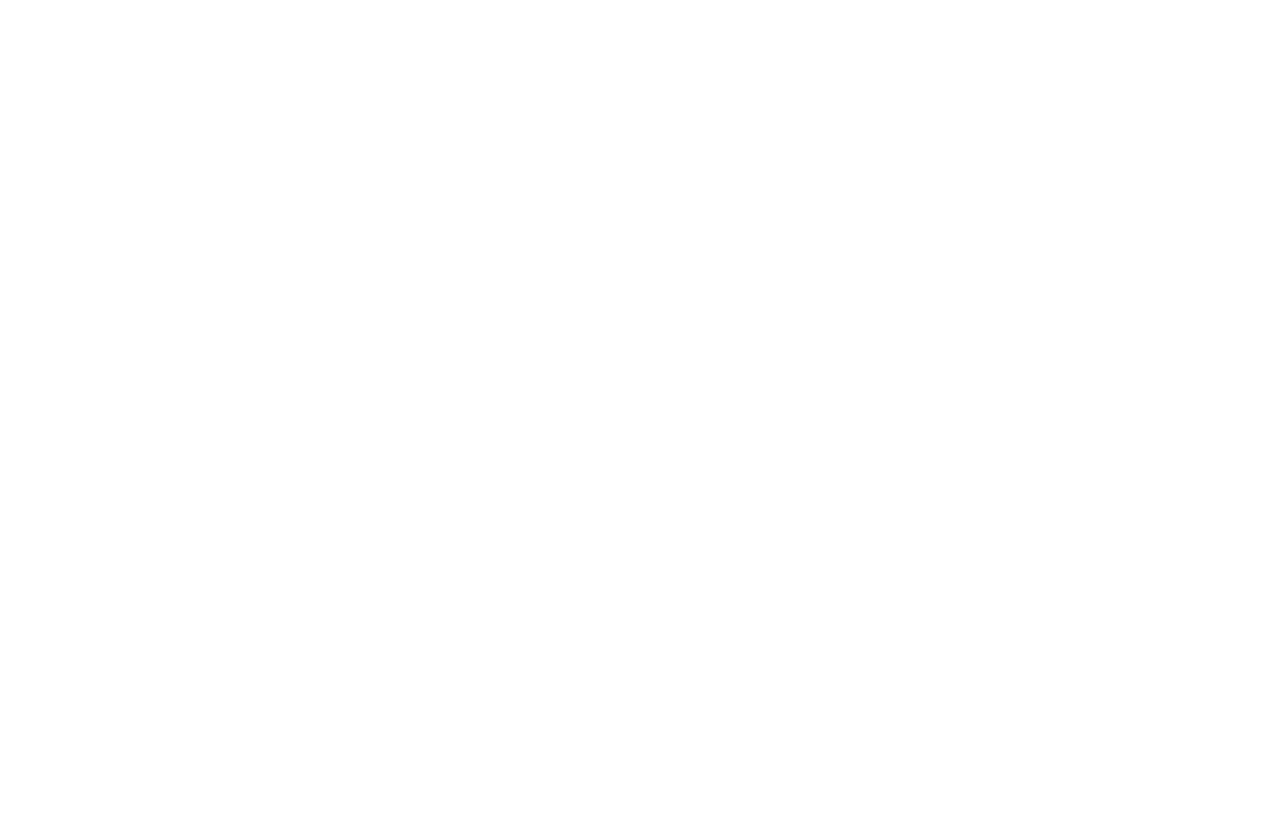
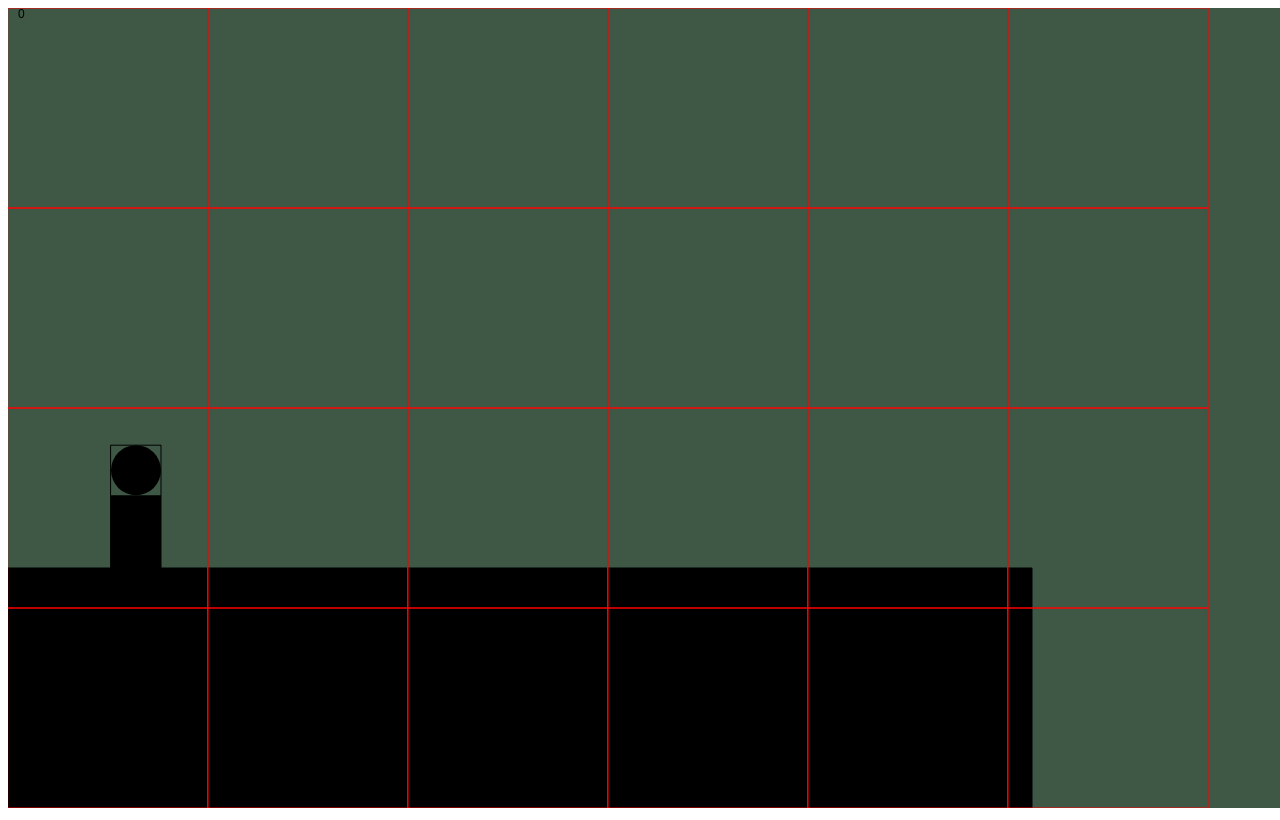
Before and after one commit to sho12121/p5js-practice, a plain HTML site: page index.html in a window 1280 px wide. Drawn offline with Linux system fonts and the light colour scheme; the site is published under a folder, as on GitHub Pages, so addresses that start at the root find nothing.

Commit message:
deploy: bb953d9dab28fec71b4a9e007a6474e177e9a0fe

```diff
--- a/index.html
+++ b/index.html
@@ -5,7 +5,7 @@
     <link rel="icon" type="image/svg+xml" href="/vite.svg" />
     <meta name="viewport" content="width=device-width, initial-scale=1.0" />
     <title>Vite + TS</title>
-    <script type="module" crossorigin src="/assets/index-DieiCc7l.js"></script>
+    <script type="module" crossorigin src="p5js-practice/assets/index-DieiCc7l.js"></script>
   </head>
   <body>
     <div id="app"></div>
```
